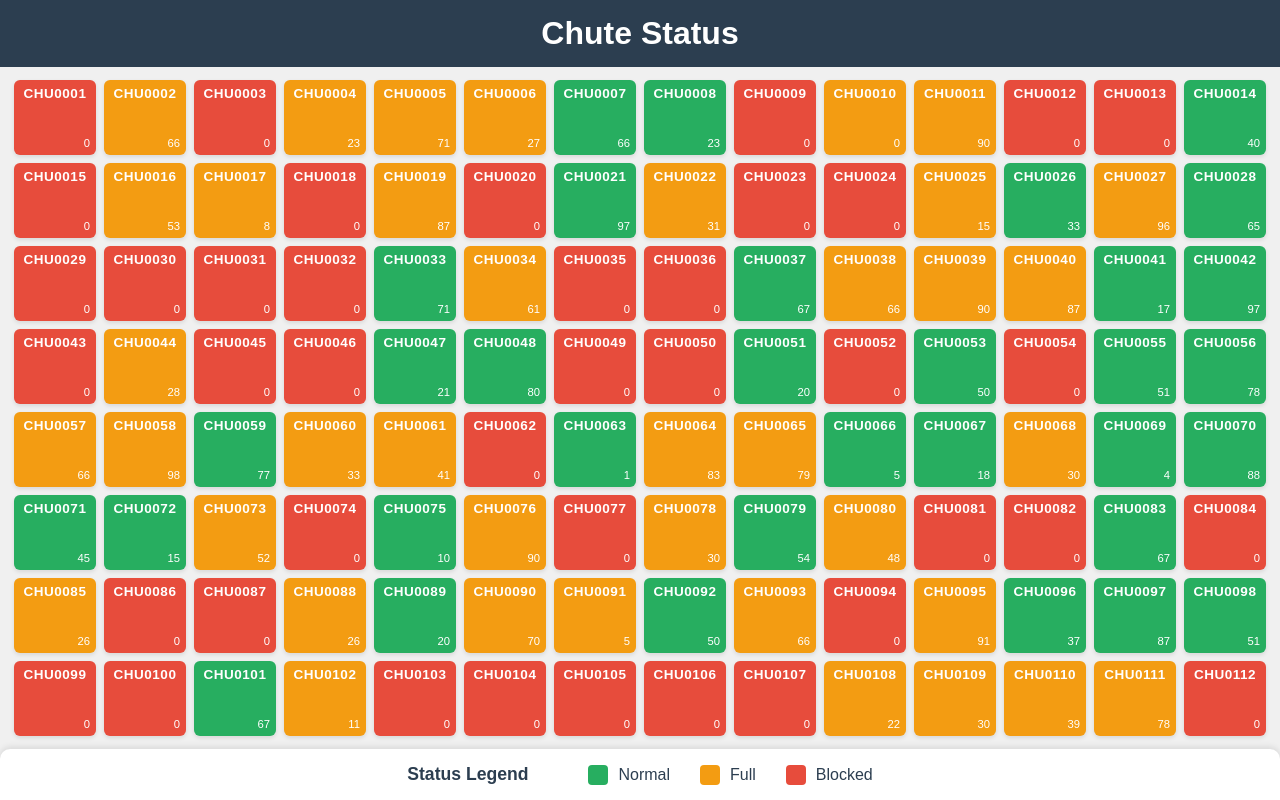
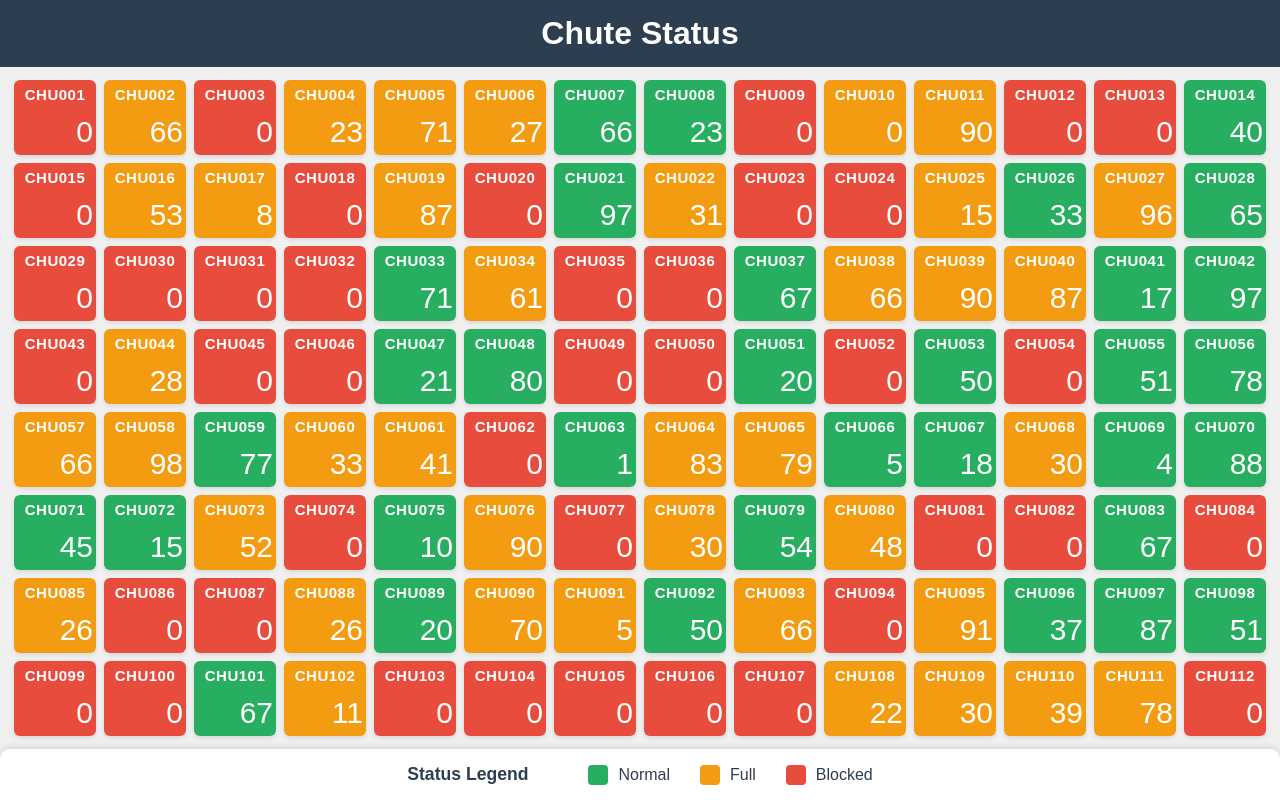
Before and after one commit to thomaslindgaard/ChuteDisplay, a plain HTML site: page index.html in a window 1280 px wide. Drawn offline with Linux system fonts and the light colour scheme.

Commit message:
Attempt to maximize the chute name font size

```diff
--- a/index.html
+++ b/index.html
@@ -366,22 +366,45 @@
         grid.style.justifyContent = "center";
         grid.style.alignContent = "center";
 
-        // Calculate font sizes based on chute dimensions - larger for rectangular chutes
-        const baseFontSize = Math.min(bestChuteWidth, bestChuteHeight) * 0.15;
-        const nameFontSize = Math.max(baseFontSize * 1.2, 12); // Larger font for chute names
-        const countFontSize = Math.max(baseFontSize, 10);
+        // Calculate font sizes based on chute dimensions - maximize count font size
+        const verticalPadding = Math.max(
+          Math.min(bestChuteWidth, bestChuteHeight) * 0.08,
+          6
+        );
+        const horizontalPadding = Math.max(
+          Math.min(bestChuteWidth, bestChuteHeight) * 0.04,
+          3
+        );
+        const availableCountHeight = bestChuteHeight - verticalPadding * 2;
+        const availableCountWidth = bestChuteWidth - horizontalPadding * 2;
+
+        // Calculate name font size to maximize horizontal space usage
+        const maxNameFontByWidth = Math.floor(availableCountWidth / 4.5); // More aggressive sizing for 6 characters (CHU001)
+        const maxNameFontByHeight = Math.floor(availableCountHeight * 0.25); // Use 25% of height for name
+        const nameFontSize = Math.max(
+          Math.min(maxNameFontByWidth, maxNameFontByHeight),
+          12
+        );
+        const nameHeight = nameFontSize * 1.2; // Approximate line height
+
+        // Calculate maximum count font size (uses remaining space)
+        const remainingHeight = availableCountHeight - nameHeight - 5; // 5px gap
+        const maxCountFontByHeight = Math.floor(remainingHeight * 0.8); // 80% of remaining height
+        const maxCountFontByWidth = Math.floor(availableCountWidth * 0.4); // 40% of width for 2-3 digits
+
+        // Use the smaller of the two constraints, with reasonable bounds
+        const countFontSize = Math.max(
+          Math.min(maxCountFontByHeight, maxCountFontByWidth),
+          12
+        );
 
         // Apply dynamic styles to all chute boxes
         const chuteBoxes = document.querySelectorAll(".chute-box");
         chuteBoxes.forEach((box) => {
           box.style.width = bestChuteWidth + "px";
           box.style.height = bestChuteHeight + "px";
-          box.style.padding =
-            Math.max(Math.min(bestChuteWidth, bestChuteHeight) * 0.08, 6) +
-            "px";
-          box.style.borderRadius =
-            Math.max(Math.min(bestChuteWidth, bestChuteHeight) * 0.08, 6) +
-            "px";
+          box.style.padding = `${verticalPadding}px ${horizontalPadding}px`;
+          box.style.borderRadius = Math.max(verticalPadding, 6) + "px";
 
           const nameEl = box.querySelector(".chute-name");
           const countEl = box.querySelector(".chute-count");
@@ -406,7 +429,7 @@
         const statuses = ["normal", "blocked", "full"];
 
         for (let i = 1; i <= NUM_CHUTES; i++) {
-          const chuteNumber = i.toString().padStart(4, "0");
+          const chuteNumber = i.toString().padStart(3, "0");
           const status = statuses[Math.floor(Math.random() * statuses.length)];
           const itemCount =
             status === "blocked" ? 0 : Math.floor(Math.random() * 100);
```
